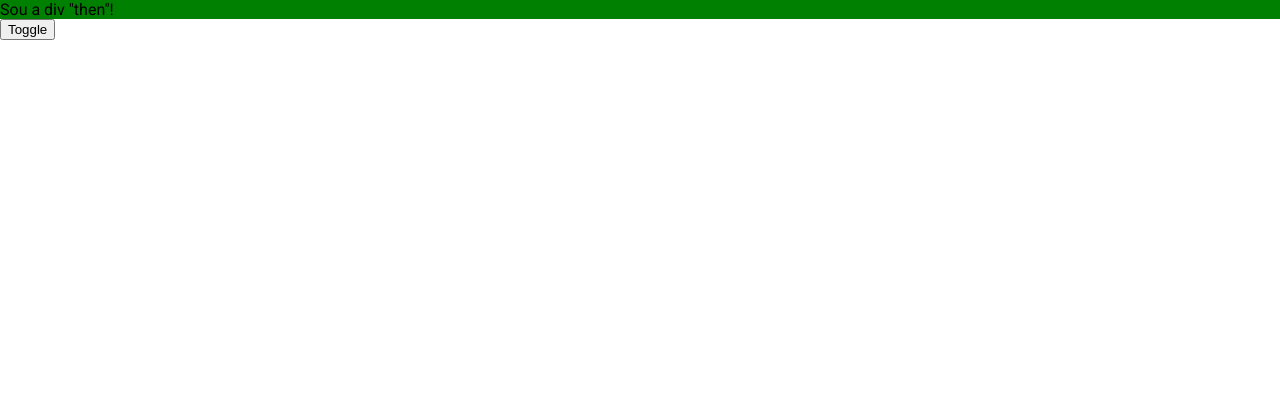
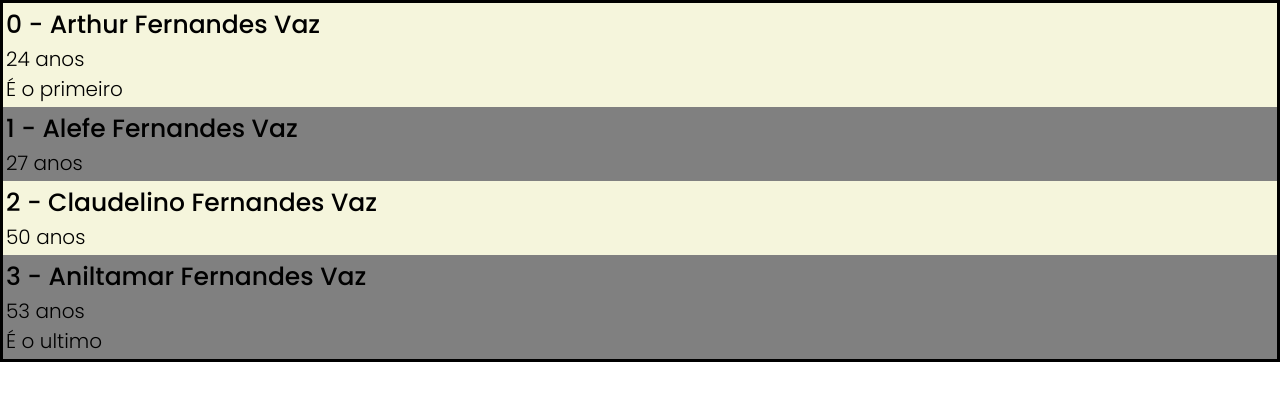
Before and after one commit to arthurvaz18/Binding-Angular, an Angular app: page / in a window 1280 px wide. Shown: the top 400 px of the page. Built offline with nearby package versions, Linux system fonts and the light colour scheme.

Commit message:
Diretiva Estrutural ngFor

```diff
--- a/src/app/app.component.html
+++ b/src/app/app.component.html
@@ -1,18 +1,21 @@
-<!--<div style="background-color: green;" *ngIf="minhaProp; else meuTemplate">Sou uma div</div>>
+<div class="list">
+    <div
+    class="item"
+    *ngFor="let pessoa of listaPessoas;
+    let i = index;
+    let isOdd = odd;
+    let isFirst = first;
+    let isLast = last"
+    [class.item--odd]="isOdd"
+    [class.item--highlighted]="selecionaPessoaIndex ===i"
+    (click)="selecionaPessoa(i)"
+    >
 
-<ng-template #meuTemplate>
-    <div style="background-color: red;">Sou outra div</div>
-</ng-template>
--->
+        <p class="item__nome"> {{ i }} - {{ pessoa.nome }}</p>
+        <p class="item__idade">{{ pessoa.idade }} anos</p>
+        <p class="item__idade" *ngIf="isFirst">É o primeiro</p>
+        <p class="item__idade" *ngIf="isLast">É o ultimo</p>
+    </div>
 
-<ng-container *ngIf="minhaProp; then meuTemplate; else meuOutroTemplate"></ng-container>
 
-<ng-template #meuTemplate>
-    <div style="background-color: green;">Sou a div "then"!</div>
-</ng-template>
-
-<ng-template #meuOutroTemplate>
-    <div style="background-color: red;">Sou a div "else"!</div>
-</ng-template>
-
-<button (click)="toggleProp()">Toggle</button>
+</div>
--- a/src/app/app.component.scss
+++ b/src/app/app.component.scss
@@ -1,19 +1,26 @@
-.red-button {
-    background-color: red;
-    color: white;
+.list{
+    background-color: black;
+    padding: 3px;
+}
+.item{
+    background-color: beige;
+    padding: 3px;
+    cursor: pointer;
 
+    &__nome{
+        font-size: 25px;
+        font-weight: 500;
+    }
+    &__idade{
+        font-size: 20px;
+        font-weight: 300;
+    }
+    &--odd{
+background-color: gray;
+    }
+    &--highlighted{
+        color: white;
+        background-color: green;
+        border: 3px solid greenyellow;
+    }
 }
-.green-button {
-    background-color: green;
-    color: white;
-}
-.center{
-    text-align: center;
-    margin: 4px;
-}
-.corPai{
-    color: red;
-}
-.corFilho{
-    color: blue;
-}
--- a/src/app/app.component.ts
+++ b/src/app/app.component.ts
@@ -12,40 +12,17 @@ import { CommonModule } from '@angular/common';
   styleUrl: './app.component.scss'
 })
 export class AppComponent {
-minhaProp =true;
-pessoa: any ={
-  status:1,
-  name: undefined,
-}
+  selecionaPessoaIndex: number | undefined;
 
-toggleProp(){
-  this.minhaProp = !this.minhaProp;
-}
-istruthy(){
-  //return {};
-  //return [];
-  //return true;
-  //return 1;
-  //return "teste";
-  //return 'teste';
-  //return "0";
-  //return "false";
-  //return "this.pessoa.status";
+    listaPessoas = [
+      {nome: 'Arthur Fernandes Vaz', idade: 24,},
+      {nome: 'Alefe Fernandes Vaz', idade: 27,},
+      {nome: 'Claudelino Fernandes Vaz', idade: 50,},
+      {nome: 'Aniltamar Fernandes Vaz', idade: 53,},
+    ];
 
-}
-
-isfalse(){
-  //return false;
-  //return 0;
-  //return "";
-  //return '';
-  //return null;
-  //return "teste";
-  //return undefined;
-  //return "-0";
-  //return NaN;
-  //return this.pessoa.name;
-
-}
-
+    selecionaPessoa(index: number){
+      console.log(index);
+      this.selecionaPessoaIndex = index;
+    }
   }
--- a/src/styles.scss
+++ b/src/styles.scss
@@ -1,4 +1,13 @@
 /* You can add global styles to this file, and also import other style files */
+@import url('https://fonts.googleapis.com/css2?family=Poppins:wght@300;500&display=swap');
+
+* {
+    font-family: 'Poppins', sans-serif;
+}
 
 html, body { height: 100%; }
 body { margin: 0; font-family: Roboto, "Helvetica Neue", sans-serif; }
+
+p{
+    margin: 0;
+}
```
